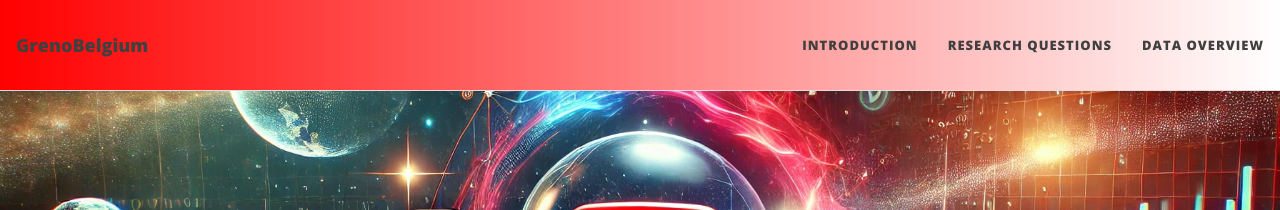
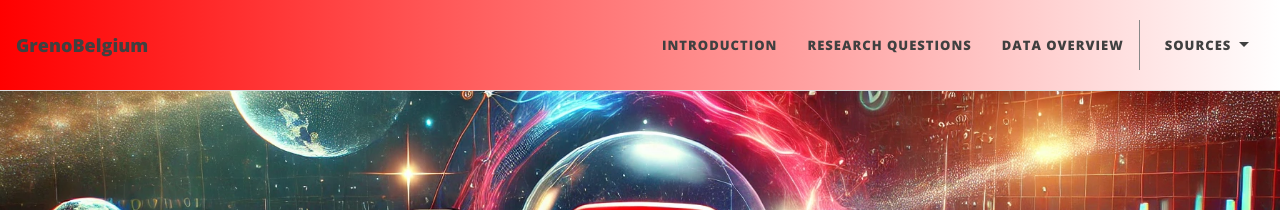
Before and after one commit to epfl-ada/ada-2024-project-grenobelgium, a Jekyll site: the page built from index.html, in a window 1280 px wide. Shown: the top 210 px of the page. Built offline with Jekyll 4.4.1, drawn with Linux system fonts in a browser that asks for light colours.

Commit message:
Added sources dropdown menu

```diff
--- a/_includes/nav.html
+++ b/_includes/nav.html
@@ -1,3 +1,23 @@
+<style>
+  .navbar-custom {
+    transition: all 0.3s ease;
+  }
+  .navbar-custom.shrink {
+    padding: 10px 0;
+  }
+  .navbar-custom .nav-item.shrink-bar {
+    border-right: 1px solid #888;
+    margin-right: 10px;
+    transition: all 0.3s ease;
+  }
+  .navbar-custom.shrink .nav-item.shrink-bar {
+    border-right: 1px solid #888;
+    margin-right: 5px;
+    height: 30px; /* Adjust as needed */
+    align-self: center; /* Center the bar vertically */
+  }
+</style>
+
 <nav class="navbar navbar-expand-xl navbar-light fixed-top navbar-custom {% if page.nav-short %}top-nav-short-permanent{% else %}top-nav-regular{% endif %}" style="background: linear-gradient(to right, #ff0000, #ffffff);">
 
   <a class="navbar-brand" href="{{ '/' | absolute_url }}">GrenoBelgium</a>
@@ -18,6 +38,16 @@
         <a class="nav-link scroll-link" href="#data-overview">Data Overview</a>
       </li>
       <!-- Remove links to sections that no longer exist -->
+      <li class="nav-item shrink-bar"></li>
+      <li class="nav-item dropdown">
+        <a class="nav-link dropdown-toggle" href="#" id="sourcesDropdown" role="button" data-toggle="dropdown" aria-haspopup="true" aria-expanded="false">
+          Sources
+        </a>
+        <div class="dropdown-menu dropdown-menu-right" aria-labelledby="sourcesDropdown">
+          <a class="dropdown-item" href="https://github.com/epfl-dlab/YouNiverse">YouNiverse GitHub</a>
+          <a class="dropdown-item" href="https://zenodo.org/records/4650046">YouNiverse dataset</a>
+        </div>
+      </li>
     </ul>
   </div>
 
```
Also changed, not shown: other parts of _includes/nav.html (+11 -0 lines).
